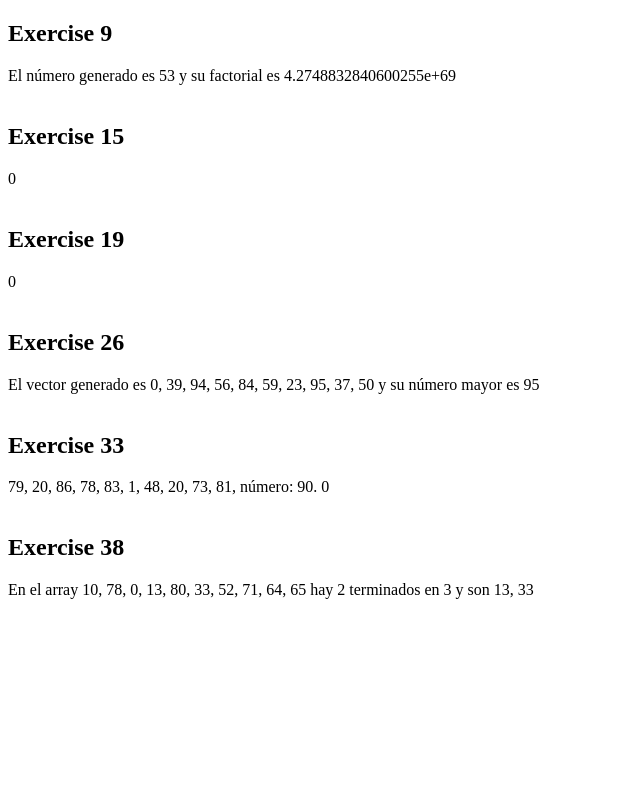
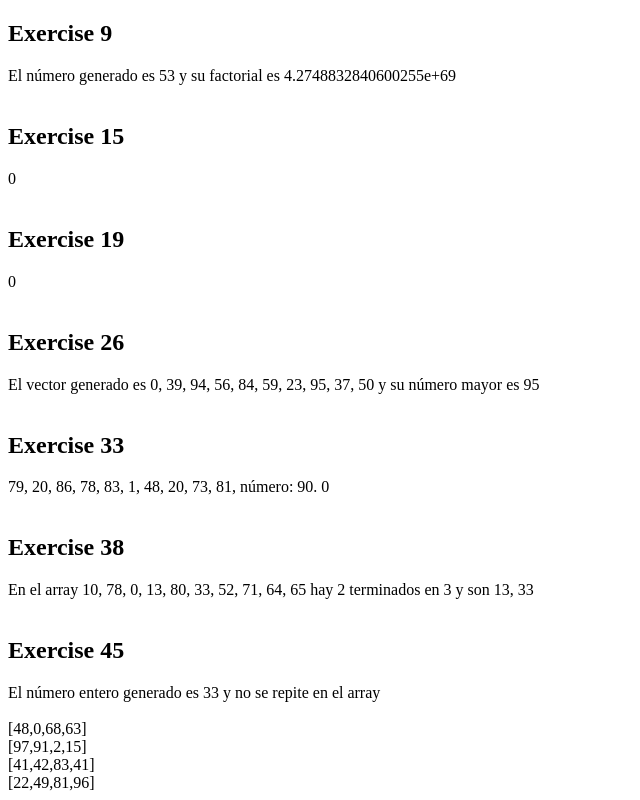
Before and after one commit to andresbolivar07/Practicas_js, a plain HTML site: page Ejercicios_Laboratoria/Functions.html in a window 1280 px wide. Shown: the part 368-1168 px from the top of the page, without its empty margins (0-640 px from the left). Before the commit the page ends 993 px from the top, so only its background shows below. Drawn offline with Linux system fonts and the light colour scheme.

Commit message:
feat: exercise 45

```diff
--- a/Ejercicios_Laboratoria/Functions.html
+++ b/Ejercicios_Laboratoria/Functions.html
@@ -35,7 +35,10 @@
     <h2>Exercise 38</h2>
     <div id="exercise38"></div>
     <br/>
-
+    <h2>Exercise 45</h2>
+    <div id="exercise45"></div>
+    <br/>
+    <div id="arr-exercise45"></div>
 </body>
 <script>
     // Functions
@@ -328,5 +331,32 @@
     const result38 = document.getElementById("exercise38");
     result38.innerHTML = exercise38();
 
+    // 45. Construir una función que reciba como parámetros una matriz 4x4 entera y un valor entero y retorne la cantidad de veces que se repite dicho valor en la matriz.
+
+    const exercise45 = () => {
+
+        let number = generateRandomNumber();
+        let matriz = generateRandomArrays(4, 4);
+        document.getElementById('arr-exercise45').innerHTML = ArrayToString(matriz);
+        let repeatNumberCounter = 0;
+
+        for (let i = 0; i < 4; i++) {
+            for (let j = 0; j < 4; j++) {
+                if (number === matriz[i][j]) {
+                    repeatNumberCounter++;
+                }
+            }
+        }
+
+    let option1 = `El número entero generado es ${ number } y se repite en el array ${ repeatNumberCounter } veces.`;
+
+    let option2 = `El número entero generado es ${ number } y no se repite en el array`;
+
+    return repeatNumberCounter > 0 ? option1 : option2;
+
+    }
+    const result45 = document.getElementById("exercise45");
+    result45.innerHTML = exercise45();
+
 </script>
 </html>
```
